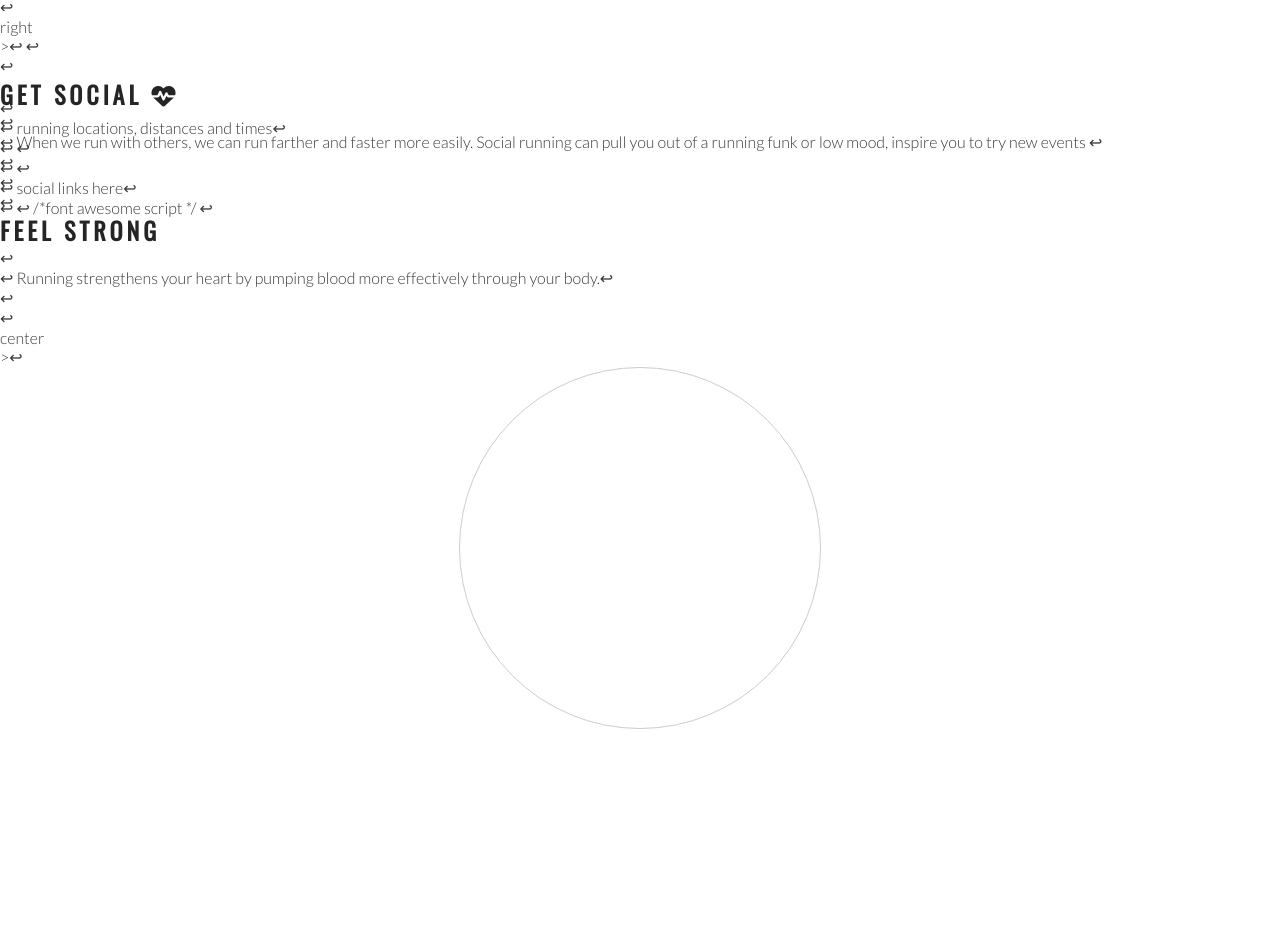
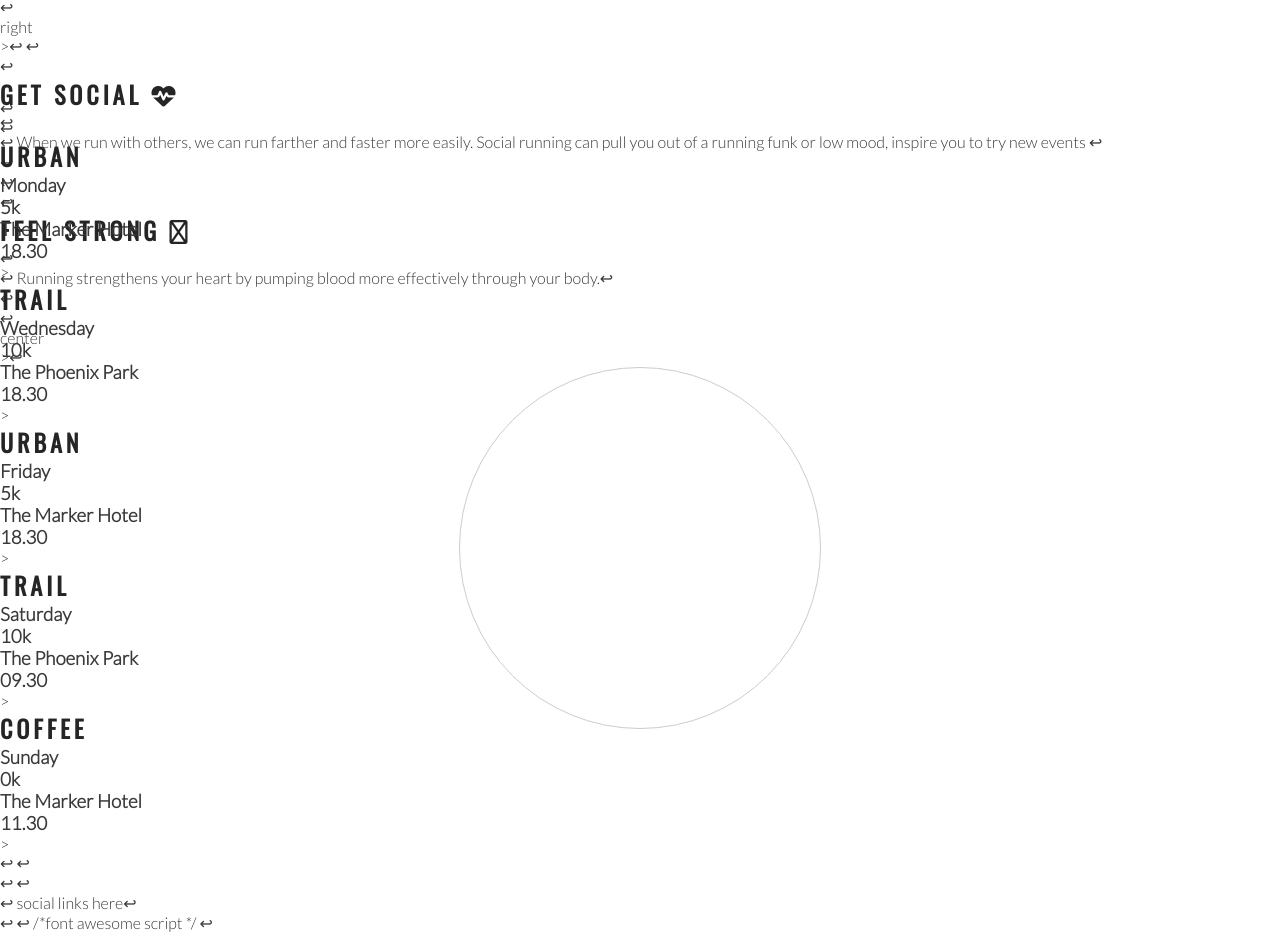
Before and after one commit to CherrySaz/love-running-walkthrough, a plain HTML site: page index.html in a window 1280 px wide. Shown: the part 849-1782 px from the top of the page. Before the commit the page ends 1578 px from the top, so only its background shows below. Drawn offline with nearby package versions, Linux system fonts and the light colour scheme; files that its build step writes are made by us from their sources.

Commit message:
Add meetup times main structure

```diff
--- a/index.html
+++ b/index.html
@@ -63,7 +63,8 @@
             </p>↩
         </div>↩
         <div class="right about heading">↩
-            <h2>Feel Strong</h2>↩
+            <h2>Feel Strong <i class="fa-regular fa-dumbbell"></i>
+            </h2>↩
             <p>↩
                 Running strengthens your heart by pumping blood more effectively through your body.↩
                 </p>↩
@@ -75,7 +76,41 @@
      </div>
     </section>↩
     <section>↩
-        running locations, distances and times↩
+       <div>
+        <h2>urban</h2>
+        <h3>Monday</h3>
+        <h3>5k</h3>
+        <h3>The Marker Hotel</h3>
+        <h3>18.30</h3>
+       </div>>
+       <div>
+        <h2>Trail</h2>
+        <h3>Wednesday</h3>
+        <h3>10k</h3>
+        <h3>The Phoenix Park</h3>
+        <h3>18.30</h3>
+       </div>>
+       <div>
+        <h2>urban</h2>
+        <h3>Friday</h3>
+        <h3>5k</h3>
+        <h3>The Marker Hotel</h3>
+        <h3>18.30</h3>
+       </div>>
+       <div>
+        <h2>Trail</h2>
+        <h3>Saturday</h3>
+        <h3>10k</h3>
+        <h3>The Phoenix Park</h3>
+        <h3>09.30</h3>
+       </div>>
+       <div>
+        <h2>Coffee</h2>
+        <h3>Sunday</h3>
+        <h3>0k</h3>
+        <h3>The Marker Hotel</h3>
+        <h3>11.30</h3>
+       </div>>
     </section>↩
 ↩
 </header>↩
```
